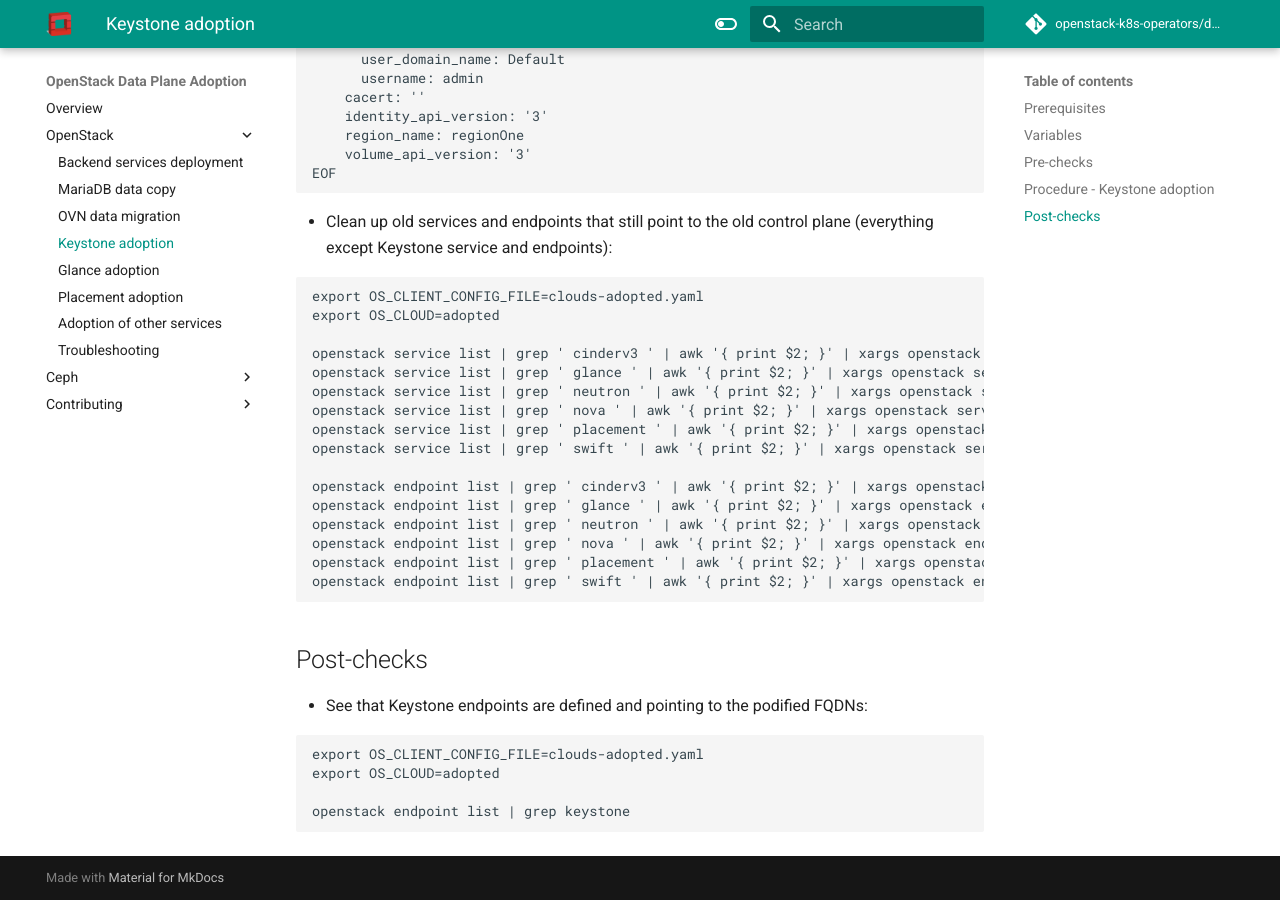
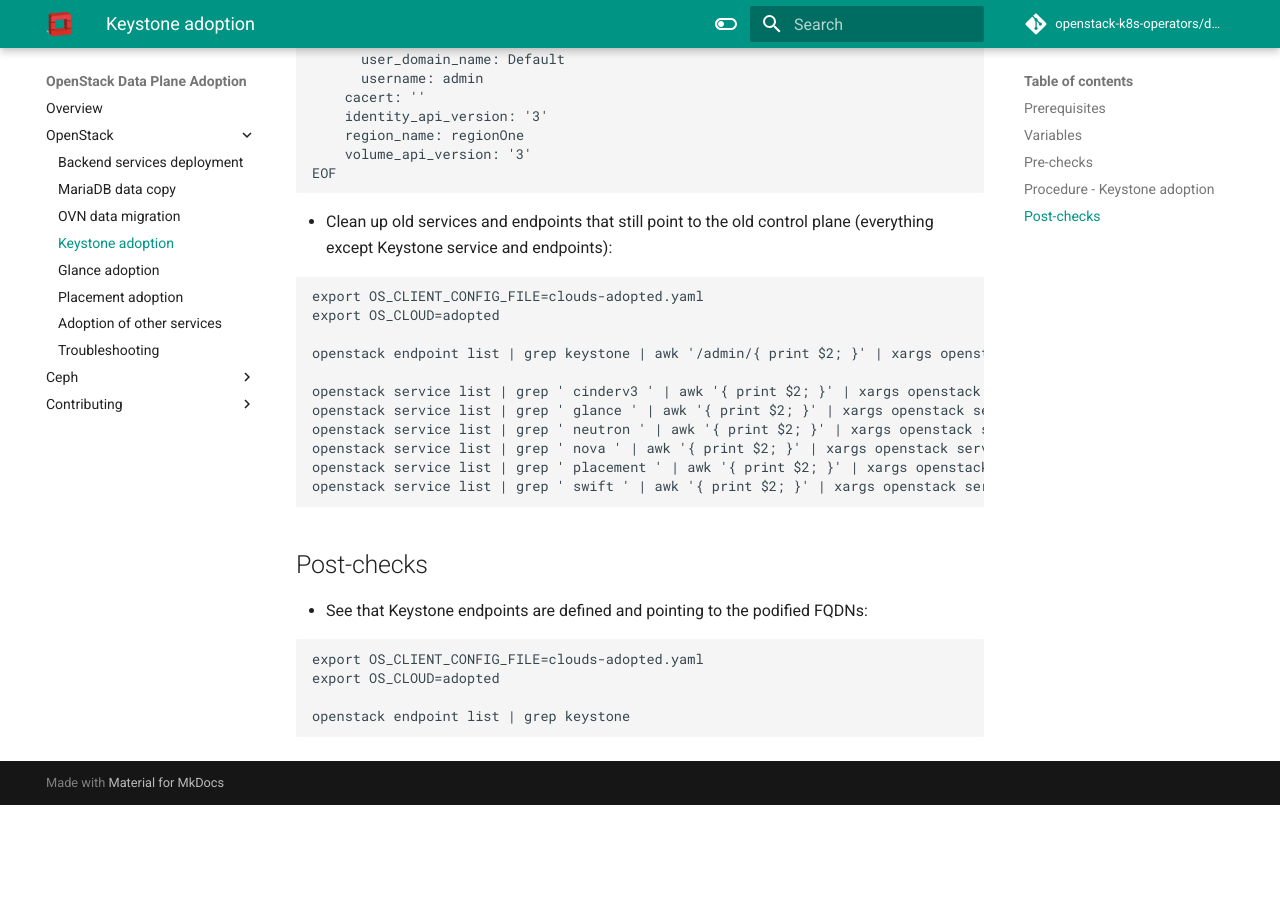
Before and after one commit to openstack-k8s-operators/data-plane-adoption, an MkDocs documentation site: the page built from docs/openstack/keystone_adoption.md, in a window 1280 px wide and 900 px high, scrolled down 969 px. Built offline with MkDocs 1.6.1 and Material for MkDocs 9.7.7, drawn with Linux system fonts in a browser that asks for light colours; comment, search, counter and statistics services are not loaded; the version menu is left out; after the commit the page ends 1774 px from its top, so only the background shows below that.

Commit message:
Update keystone objects cleanup
This is the workflow that was used in recording the demo.

````diff
--- a/docs/openstack/keystone_adoption.md
+++ b/docs/openstack/keystone_adoption.md
@@ -54,19 +54,14 @@
   export OS_CLIENT_CONFIG_FILE=clouds-adopted.yaml
   export OS_CLOUD=adopted
 
+  openstack endpoint list | grep keystone | awk '/admin/{ print $2; }' | xargs openstack endpoint delete || true
+
   openstack service list | grep ' cinderv3 ' | awk '{ print $2; }' | xargs openstack service delete || true
   openstack service list | grep ' glance ' | awk '{ print $2; }' | xargs openstack service delete || true
   openstack service list | grep ' neutron ' | awk '{ print $2; }' | xargs openstack service delete || true
   openstack service list | grep ' nova ' | awk '{ print $2; }' | xargs openstack service delete || true
   openstack service list | grep ' placement ' | awk '{ print $2; }' | xargs openstack service delete || true
   openstack service list | grep ' swift ' | awk '{ print $2; }' | xargs openstack service delete || true
-
-  openstack endpoint list | grep ' cinderv3 ' | awk '{ print $2; }' | xargs openstack endpoint delete || true
-  openstack endpoint list | grep ' glance ' | awk '{ print $2; }' | xargs openstack endpoint delete || true
-  openstack endpoint list | grep ' neutron ' | awk '{ print $2; }' | xargs openstack endpoint delete || true
-  openstack endpoint list | grep ' nova ' | awk '{ print $2; }' | xargs openstack endpoint delete || true
-  openstack endpoint list | grep ' placement ' | awk '{ print $2; }' | xargs openstack endpoint delete || true
-  openstack endpoint list | grep ' swift ' | awk '{ print $2; }' | xargs openstack endpoint delete || true
   ```
 
 ## Post-checks
````
Also changed, not shown: 1 other file.
